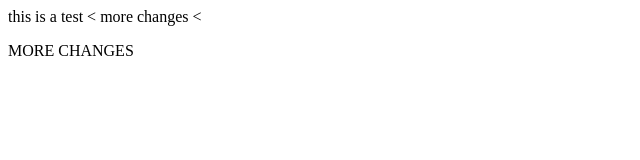
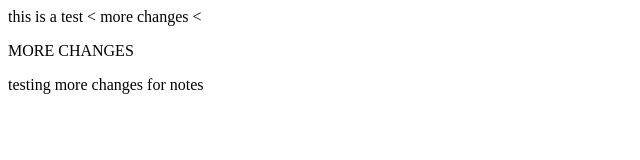
Before and after one commit to bmoneyfresh/Test_repo, a plain HTML site: page Test.html in a window 1280 px wide. Shown: the whole page, without its empty margins (0-640 px from the left). Drawn offline with Linux system fonts and the light colour scheme.

Commit message:
Update Test more.html

```diff
--- a/Test.html
+++ b/Test.html
@@ -3,3 +3,4 @@
   more changes
 </body>
 <<p>MORE CHANGES</p>
+<p>testing more changes for notes</p>
```
